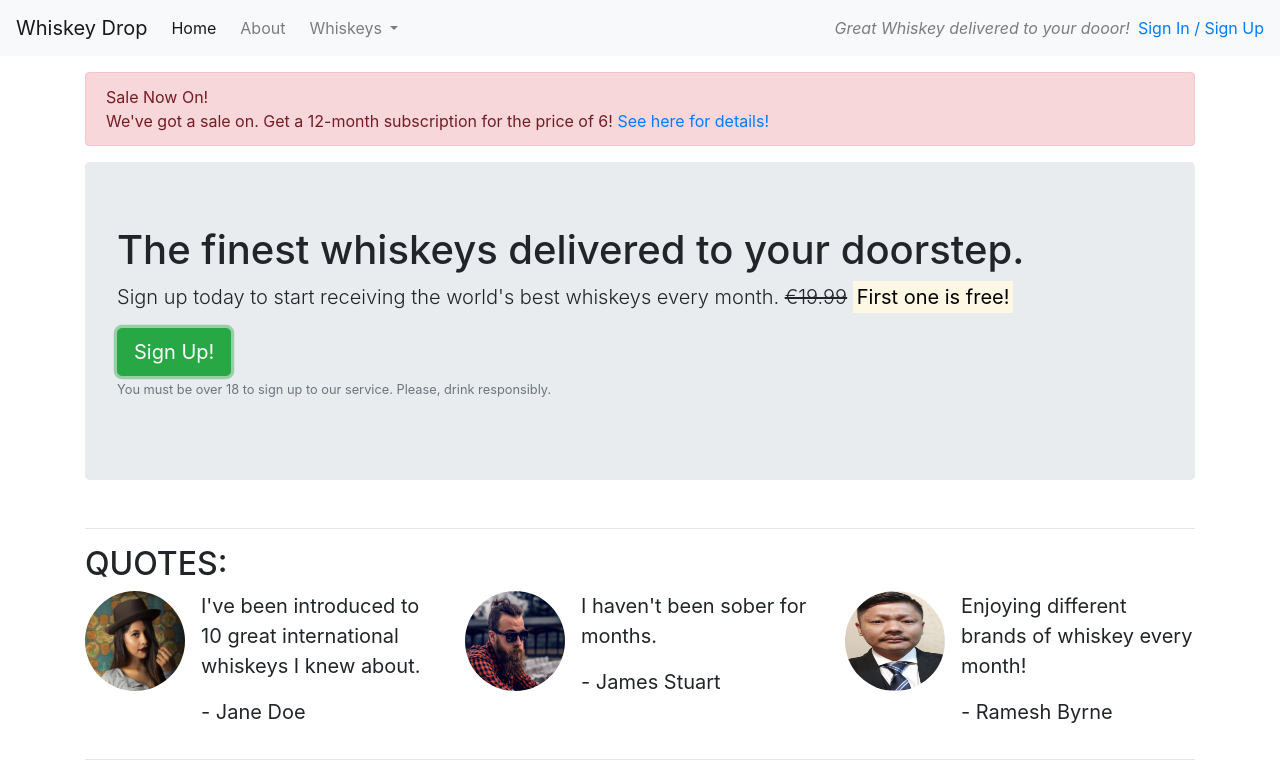
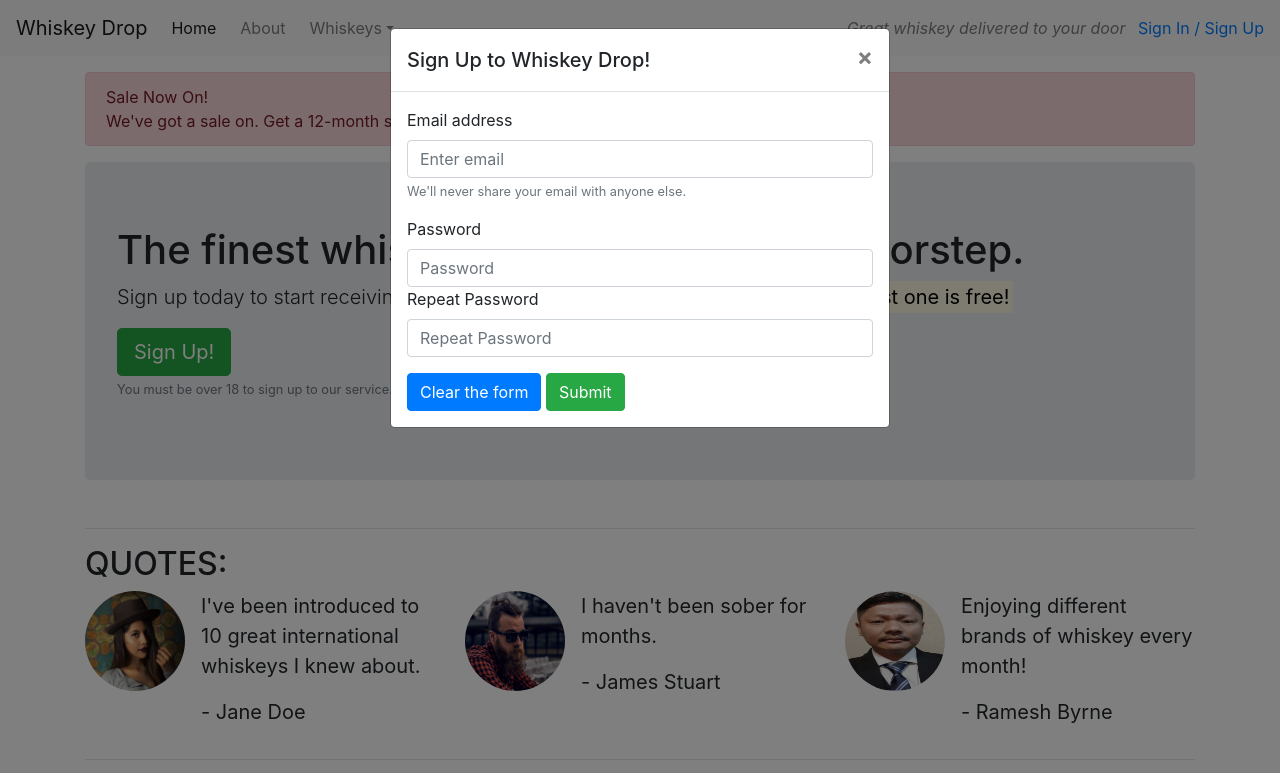
Before and after one commit to gpun10/bootstrap-sample, a plain HTML site: page index.html in a window 1280 px wide. Both pictures are taken after a click on the button "Sign Up!". Shown: the top 773 px of the page. Drawn offline with nearby package versions, Linux system fonts and the light colour scheme.

Commit message:
Added javascript pop up model

```diff
--- a/index.html
+++ b/index.html
@@ -29,24 +29,27 @@
 					<a class="nav-link" href="/about">About</a>
 				</li>
 				<li class="nav-item dropdown">
-					<a class="nav-link dropdown-toggle" href="#" id="navbarDropdownMenuLink" role="button" data-toggle="dropdown" aria-haspopup="true" aria-expanded="false">
-          Whiskeys
-        </a>
+					<a class="nav-link dropdown-toggle" href="#" id="navbarDropdownMenuLink" role="button" data-toggle="dropdown" aria-haspopup="true" aria-expanded="false"> Whiskeys</a>
 					<div class="dropdown-menu" aria-labelledby="navbarDropdownMenuLink">
 						<a class="dropdown-item" href="#">Irish</a>
 						<a class="dropdown-item" href="#">Scotch</a>
 						<a class="dropdown-item" href="#">Japanese</a>
 						<a class="dropdown-item" href="#">American</a>
 					</div>
-					<li class="nav-item mr-2 d-block d-sm-none">
+					<!--<li class="nav-item mr-2 d-block d-sm-none">
 						<a class="nav-link" href="/login">Sign in / Sign up</a>
-					</li>
+					</li>-->
 			</ul>
 		</div>
-		<p class="navbar-text my-auto mr-2">
+		<!-- corrected this one... <p class="navbar-text my-auto mr-2">
 			<i>Great Whiskey delivered to your dooor!</i>
 		</p>
-		<div class="d-none d-md-block"><a href="/login">Sign In / Sign Up</a></div>
+		<div class="d-none d-md-block"><a href="/login">Sign In / Sign Up</a></div> -->
+
+		<div class="d-none d-md-block">
+			<p class="navbar-text my-auto mr-2"><i>Great whiskey delivered to your door</i></p>
+			<a href="/login">Sign In / Sign Up</a>
+		</div>
 
 	</nav>
 	<article class="container mt-3">
@@ -62,12 +65,10 @@
 					<h1>The finest whiskeys delivered to your doorstep.</h1>
 					<p class="lead">Sign up today to start receiving the world's best whiskeys every month.
 						<s>€19.99</s>
-						<strong>
-				<mark>First one is free!</mark>
-			</strong>
+						<strong><mark>First one is free!</mark></strong>
 					</p>
 
-					<button class="btn btn-success btn-lg">Sign Up!</button>
+					<button class="btn btn-success btn-lg" data-toggle="modal" data-target="#signUpModal">Sign Up!</button>
 					<p class="text-muted"><small>You must be over 18 to sign up to our service. Please, drink responsibly.</small></p>
 				</section>
 			</div>
@@ -172,11 +173,40 @@
 			</div>
 		</section>
 		<!-- / Features -->
+		<div class="modal" tabindex="-1" role="dialog" id="signUpModal">
+			<div class="modal-dialog" role="document">
+				<div class="modal-content">
+					<div class="modal-header">
+						<h5 class="modal-title">Sign Up to Whiskey Drop!</h5>
+						<button type="button" class="close" data-dismiss="modal" aria-label="Close">
+          <span aria-hidden="true">&times;</span>
+        </button>
+					</div>
+					<div class="modal-body">
+						<form>
+							<div class="form-group">
+								<label for="exampleInputEmail1">Email address</label>
+								<input type="email" class="form-control" id="exampleInputEmail1" aria-describedby="emailHelp" placeholder="Enter email" required>
+
+								<small id="emailHelp" class="form-text text-muted">We'll never share your email with anyone else.</small>
+							</div>
+							<div class="form-group">
+								<label for="password">Password</label>
+								<input type="password" class="form-control" id="password" placeholder="Password" required>
+								<label for="repeatPassword">Repeat Password</label>
+								<input type="password" class="form-control" id="repeatPassword" placeholder="Repeat Password">
+							</div>
+							<button type="reset" class="btn btn-primary">Clear the form</button>
+							<button type="submit" class="btn btn-success">Submit</button>
+						</form>
+					</div>
+				</div>
+			</div>
+		</div>
 	</article>
-	</div>
-	<script src="https://code.jquery.com/jquery-3.3.1.slim.min.js" integrity="sha384-q8i/X+965DzO0rT7abK41JStQIAqVgRVzpbzo5smXKp4YfRvH+8abtTE1Pi6jizo" crossorigin="anonymous"></script>
-	<script src="https://cdnjs.cloudflare.com/ajax/libs/popper.js/1.14.7/umd/popper.min.js" integrity="sha384-UO2eT0CpHqdSJQ6hJty5KVphtPhzWj9WO1clHTMGa3JDZwrnQq4sF86dIHNDz0W1" crossorigin="anonymous"></script>
-	<script src="https://stackpath.bootstrapcdn.com/bootstrap/4.3.1/js/bootstrap.min.js" integrity="sha384-JjSmVgyd0p3pXB1rRibZUAYoIIy6OrQ6VrjIEaFf/nJGzIxFDsf4x0xIM+B07jRM" crossorigin="anonymous"></script>
+	<script src="https://code.jquery.com/jquery-3.3.1.slim.min.js " integrity="sha384-q8i/X+965DzO0rT7abK41JStQIAqVgRVzpbzo5smXKp4YfRvH+8abtTE1Pi6jizo " crossorigin="anonymous "></script>
+	<script src="https://cdnjs.cloudflare.com/ajax/libs/popper.js/1.14.7/umd/popper.min.js " integrity="sha384-UO2eT0CpHqdSJQ6hJty5KVphtPhzWj9WO1clHTMGa3JDZwrnQq4sF86dIHNDz0W1 " crossorigin="anonymous "></script>
+	<script src="https://stackpath.bootstrapcdn.com/bootstrap/4.3.1/js/bootstrap.min.js " integrity="sha384-JjSmVgyd0p3pXB1rRibZUAYoIIy6OrQ6VrjIEaFf/nJGzIxFDsf4x0xIM+B07jRM " crossorigin="anonymous "></script>
 </body>
 
 </html>
```
